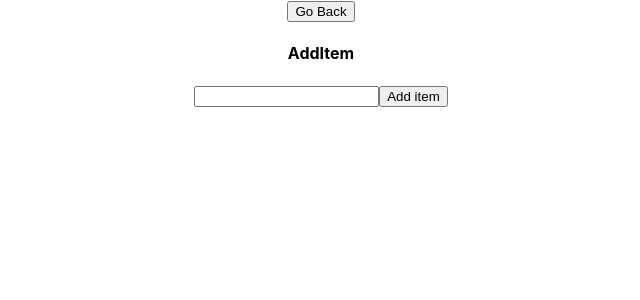
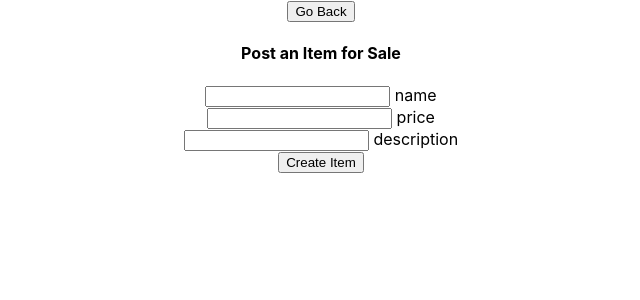
Before and after one commit to donnyr5/Shop-Green, a React (Create React App) app: page / in a window 1280 px wide. Both pictures are taken after a click on the button "Sell an Item". Shown: the top 300 px of the page, without its empty margins (319-959 px from the left). Built offline with nearby package versions, Linux system fonts and the light colour scheme; no server answers; the database is empty.

Commit message:
added a way to post items

```diff
--- a/src/App.js
+++ b/src/App.js
@@ -23,6 +23,7 @@ function App() {
     )
   }
 
+
   function PostingItem(props){
     return (
       <div className='App'>
--- a/src/components/AddItem.js
+++ b/src/components/AddItem.js
@@ -4,27 +4,38 @@ import { db } from '../firebase';
 
 export default function AddItem() {
     const [name, setName] = useState('')
+    const [price, setPrice] = useState()
+    const [description, setDescription] = useState('')
+
 
     function handleSubmit(e) {
         e.preventDefault()
-        if (name === '') {
+        if (name === '' || price === '' || price < 0 || description === '') {
+            console.log("invalid entry!")
             return
         }
         const itemsCollRef = collection(db, 'items')
-        addDoc(itemsCollRef, { name }).then(response => {
+        addDoc(itemsCollRef, { name, price, description}).then(response => {
             console.log(response)
         }).catch(error => {
             console.log(error.message)
         })
         setName('')
+        setPrice(0)
+        setDescription('')
     }
     return (
         <div>
-            <h4>AddItem</h4>
+            <h4>Post an Item for Sale</h4>
             <form onSubmit={handleSubmit}>
                 <label htmlFor='name'> </label>
-                <input id='name' type="text" value={name} onChange={e => setName(e.target.value)} />
-                <button type='submit' >Add item</button>
+                <input id='name' type="text" value={name} onChange={e => setName(e.target.value)} /> name
+                <div />
+                <input id='price' type="number" value={price} onChange={e => setPrice(parseInt (e.target.value) )} /> price
+                <div />
+                <input id='description' type="text" value={description} onChange={e => setDescription(e.target.value)} /> description
+                <div />
+                <button type='submit' >Create Item</button>
             </form>
         </div>
     )
```
